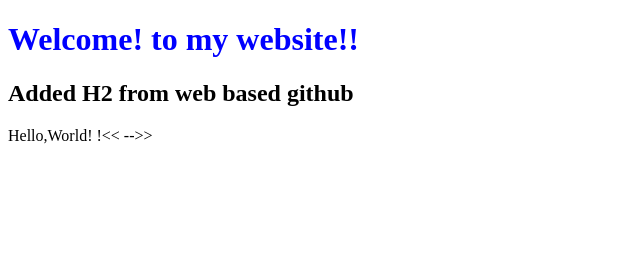
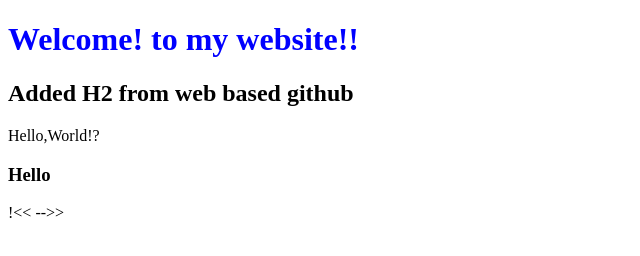
Before and after one commit to rupesh-01/tutorial, a plain HTML site: page index.html in a window 1280 px wide. Shown: the whole page, without its empty margins (0-640 px from the left). Drawn offline with Linux system fonts and the light colour scheme.

Commit message:
added cool.txt and added h3 in index.html

```diff
--- a/index.html
+++ b/index.html
@@ -11,9 +11,8 @@
     <body>
         <h1> Welcome! to my website!!</h1>
         <h2>Added H2 from web based github</h2>
-        Hello,World!
+        Hello,World!?
+        <h3> Hello </h3>
     </body>
     !<< -->>
-
-
 </html>
```
Also changed, not shown: cool.txt (added).
